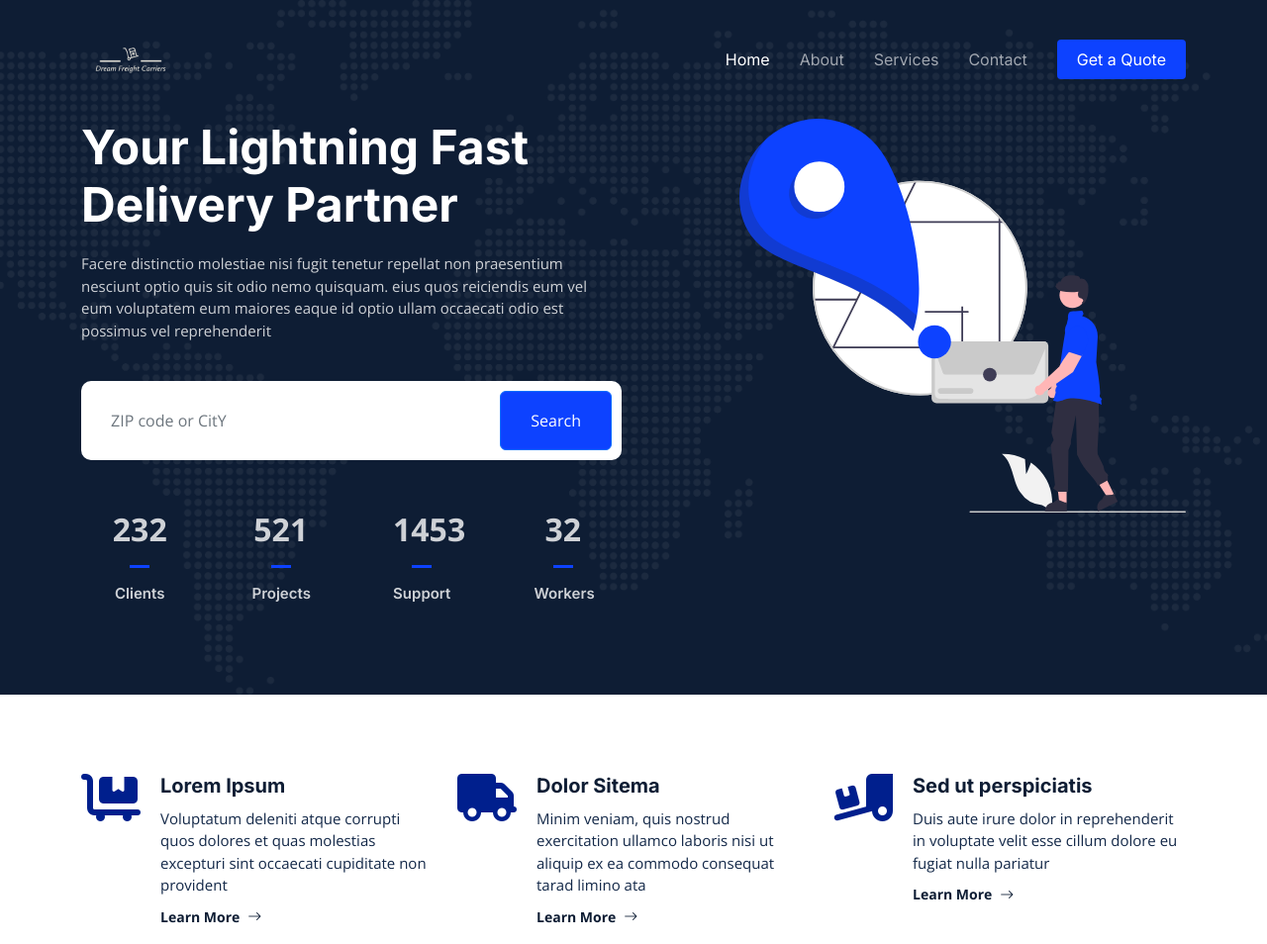
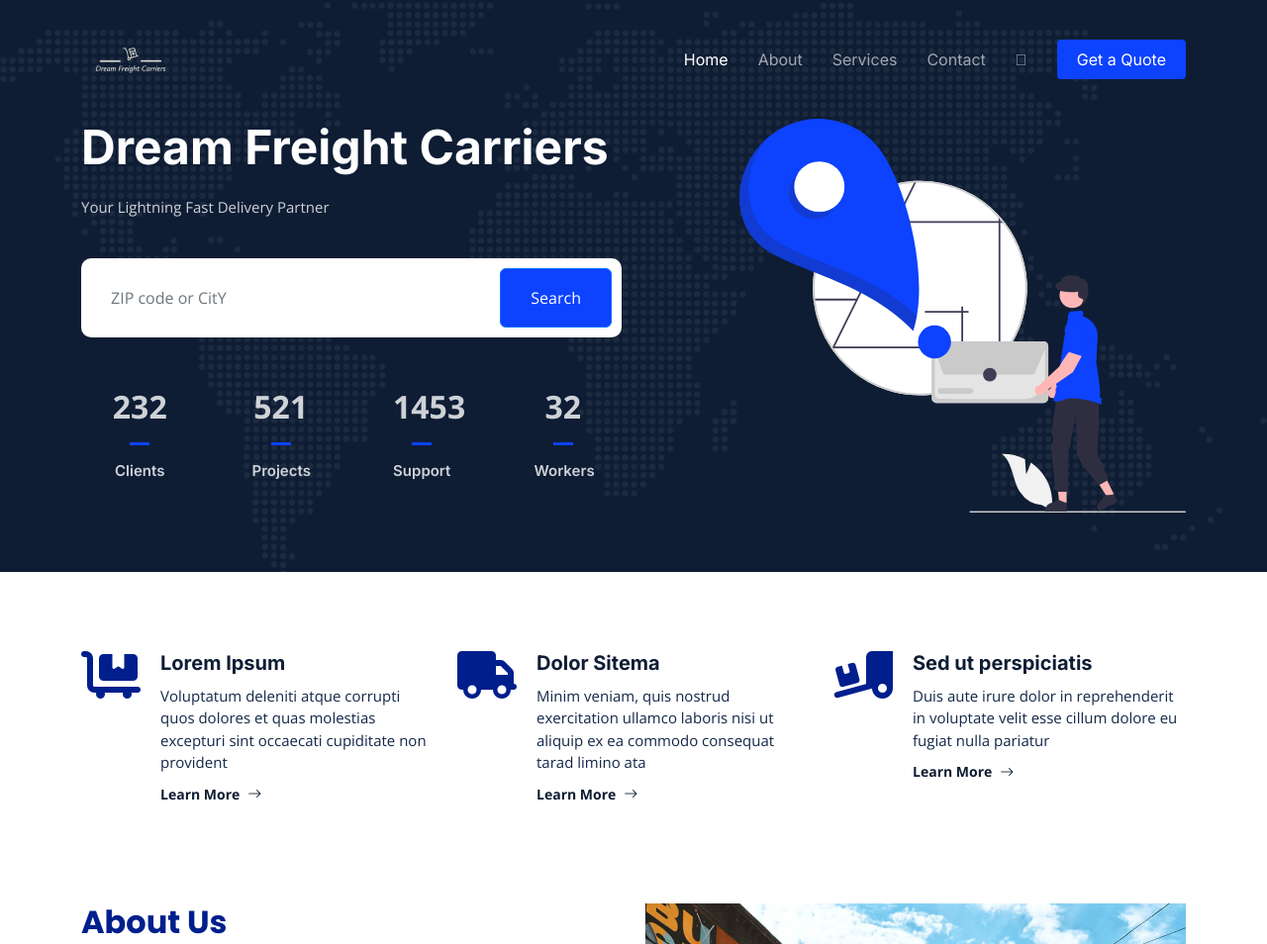
Before and after one commit to nilavann/DCFPavi, a plain HTML site: page index.html in a window 1280 px wide. Shown: the top 954 px of the page at 99% size. Drawn offline with nearby package versions, Linux system fonts and the light colour scheme.

Commit message:
Adding whatsapp button in nav bar

```diff
--- a/index.html
+++ b/index.html
@@ -44,6 +44,7 @@
           <li><a href="about.html">About</a></li>
           <li><a href="services.html">Services</a></li>
           <li><a href="contact.html">Contact</a></li>
+          <li><a class="fab fa-whatsapp" href="https://wa.me/+919791086555" target="_blank">
           <li><a class="get-a-quote" href="get-a-quote.html">Get a Quote</a></li>
         </ul>
       </nav><!-- .navbar -->
@@ -57,8 +58,10 @@
     <div class="container">
       <div class="row gy-4 d-flex justify-content-between">
         <div class="col-lg-6 order-2 order-lg-1 d-flex flex-column justify-content-center">
-          <h2 data-aos="fade-up">Your Lightning Fast Delivery Partner</h2>
-          <p data-aos="fade-up" data-aos-delay="100">Facere distinctio molestiae nisi fugit tenetur repellat non praesentium nesciunt optio quis sit odio nemo quisquam. eius quos reiciendis eum vel eum voluptatem eum maiores eaque id optio ullam occaecati odio est possimus vel reprehenderit</p>
+          <h2 data-aos="fade-up">Dream Freight Carriers</h2>
+          <p data-aos="fade-up" data-aos-delay="100">
+            Your Lightning Fast Delivery Partner
+          </p>
 
           <form action="#" class="form-search d-flex align-items-stretch mb-3" data-aos="fade-up" data-aos-delay="200">
             <input type="text" class="form-control" placeholder="ZIP code or CitY">
```
Also changed, not shown: about.html (+1 -0 lines), contact.html (+1 -0 lines), get-a-quote.html (+1 -0 lines), services.html (+1 -0 lines).
